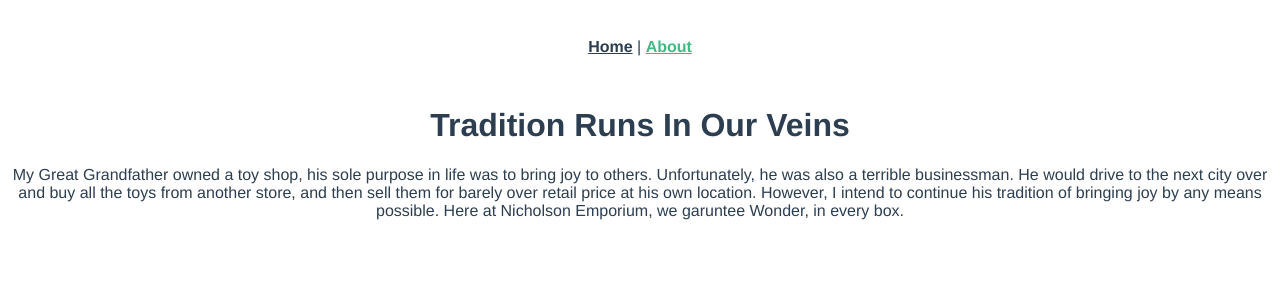
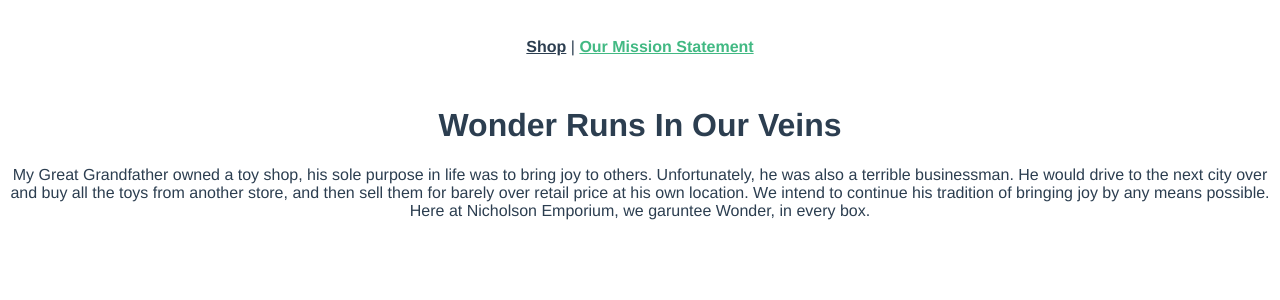
Before and after one commit to MrShanester/simple-mini-capstone-vue-app, a Vue app: page /about in a window 1280 px wide. Shown: the top 300 px of the page. Built offline with nearby package versions, Linux system fonts and the light colour scheme.

Commit message:
Changes mission statement text

```diff
--- a/src/App.vue
+++ b/src/App.vue
@@ -1,9 +1,9 @@
 <template>
   <div id="app">
     <div id="nav">
-      <router-link to="/">Home</router-link>
+      <router-link to="/">Shop</router-link>
       |
-      <router-link to="/about">About</router-link>
+      <router-link to="/about">Our Mission Statement</router-link>
     </div>
     <router-view />
   </div>
--- a/src/views/About.vue
+++ b/src/views/About.vue
@@ -1,11 +1,11 @@
 <template>
   <div class="about">
-    <h1>Tradition Runs In Our Veins</h1>
+    <h1>Wonder Runs In Our Veins</h1>
     <p>
       My Great Grandfather owned a toy shop, his sole purpose in life was to bring joy to others. Unfortunately, he was
       also a terrible businessman. He would drive to the next city over and buy all the toys from another store, and
-      then sell them for barely over retail price at his own location. However, I intend to continue his tradition of
-      bringing joy by any means possible. Here at Nicholson Emporium, we garuntee Wonder, in every box.
+      then sell them for barely over retail price at his own location. We intend to continue his tradition of bringing
+      joy by any means possible. Here at Nicholson Emporium, we garuntee Wonder, in every box.
     </p>
   </div>
 </template>
```
